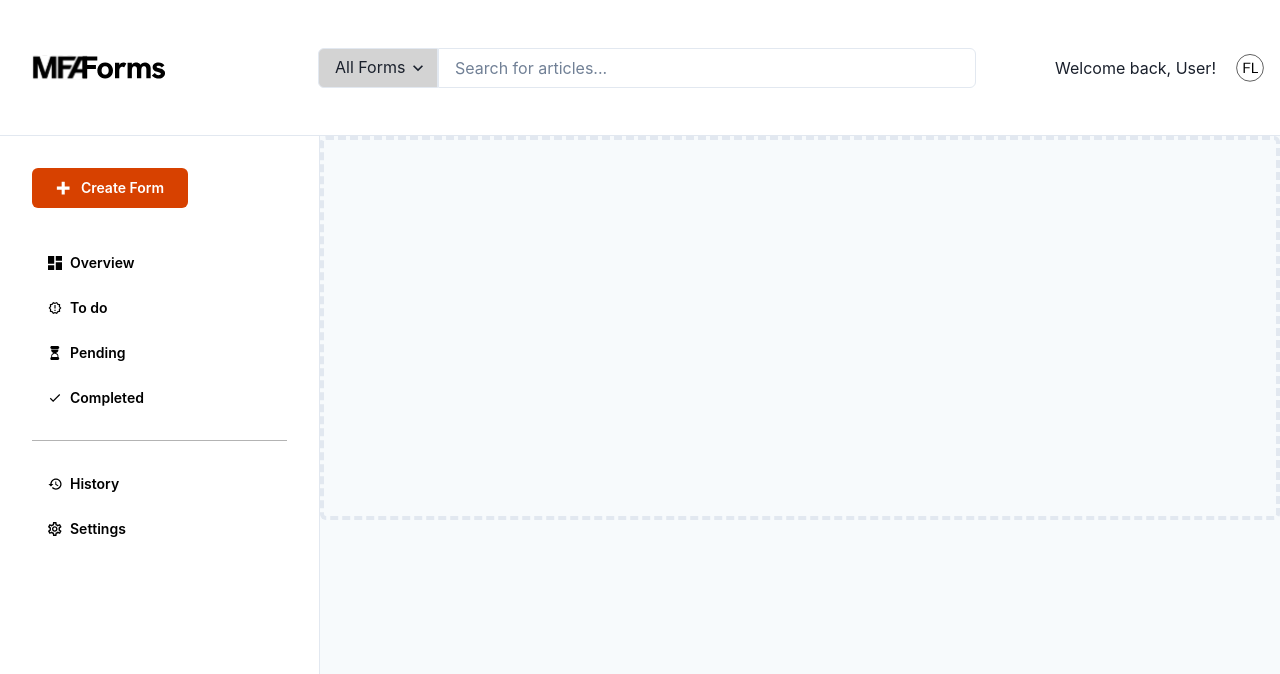
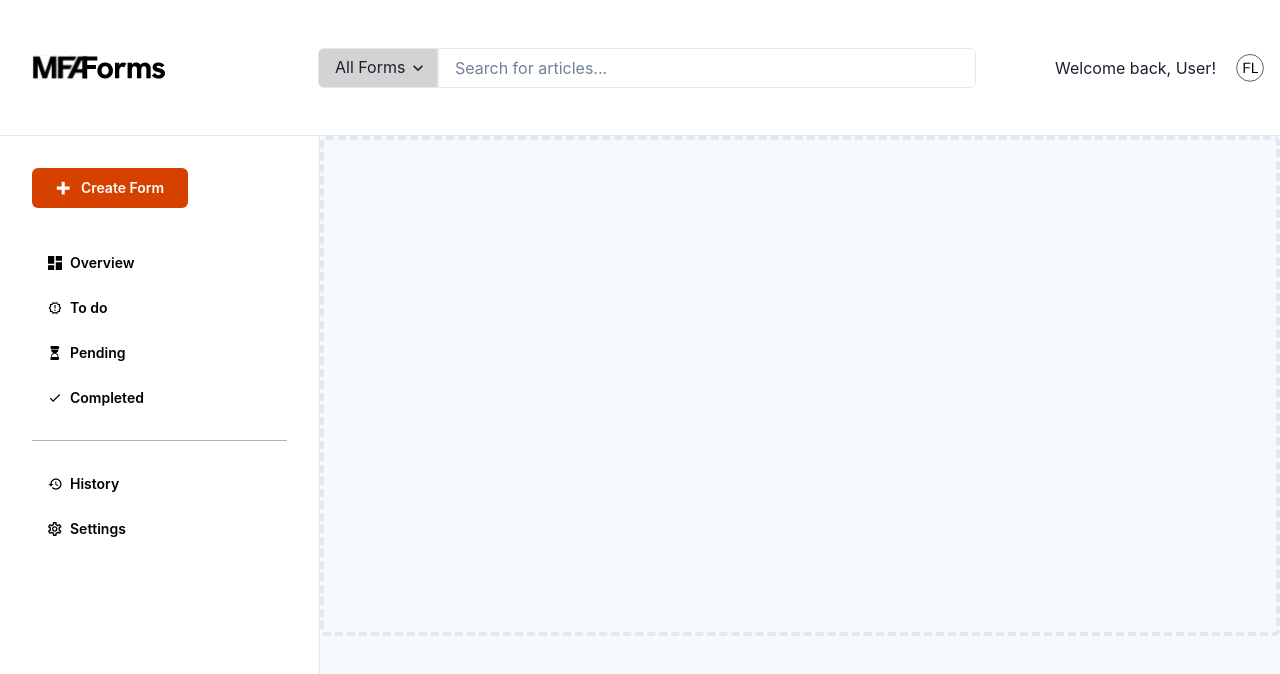
Before and after one commit to sandboxnu/mfa-form-automator, a Next.js app in the folder frontend/: page / in a window 1280 px wide. Shown: the top 674 px of the page. Built offline with nearby package versions, Linux system fonts and the light colour scheme.

Commit message:
increase box size

```diff
--- a/frontend/src/components/Layout.tsx
+++ b/frontend/src/components/Layout.tsx
@@ -283,7 +283,7 @@ export const Layout = ({ children }: { children: any }) => {
 
         <Box as="main" ml="320" pt="136">
           {/* Add content here, remove div below  */}
-          <Box borderWidth="4px" borderStyle="dashed" rounded="md" h="96" />
+          <Box borderWidth="4px" borderStyle="dashed" rounded="md" minH="500" />
         </Box>
       </Box>
     </Box>
```
